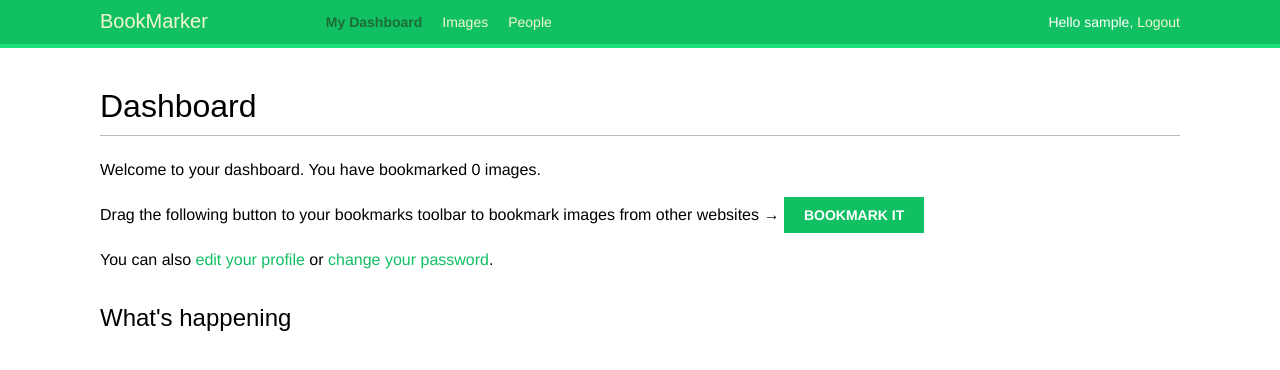
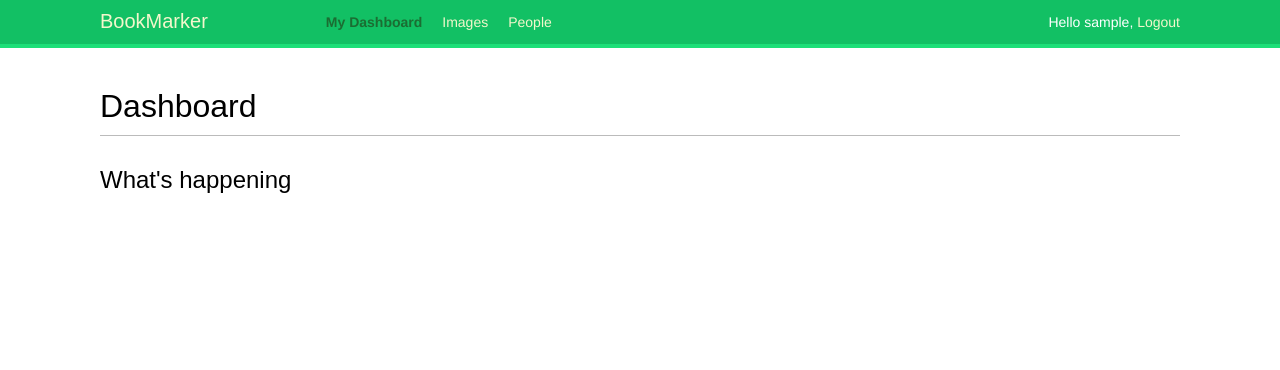
Before and after one commit to chetat/bookmarker, a Django app: page /account/ in a window 1280 px wide. Shown: the top 370 px of the page. Run offline with Django 3.2, Linux system fonts and the light colour scheme; the visitor is signed in with stand-in values (Sample User, id 1); data comes from the database, SQL or seed files in the repository; data that the repository does not hold is empty; some libraries are stand-ins or nearby versions; some web fonts are replaced.

```diff
--- a/bookmarker/account/templates/account/dashboard.html
+++ b/bookmarker/account/templates/account/dashboard.html
@@ -3,11 +3,6 @@
 {% block content %}
   <h1>Dashboard</h1>
 
-  {% with total_images_created=request.user.images_created.count %}
-    <p>Welcome to your dashboard. You have bookmarked {{ total_images_created }} image{{ total_images_created|pluralize }}.</p>
-  {% endwith %}
-  <p>Drag the following button to your bookmarks toolbar to bookmark images from other websites → <a href="javascript:{% include "bookmarklet_launcher.js" %}" class="button">Bookmark it</a></p>
-  <p>You can also <a href="{% url "edit" %}">edit your profile</a> or <a href="{% url "password_change" %}">change your password</a>.</p>
 
   <h2>What's happening</h2>
   <div id="action-list">
--- a/bookmarker/images/models.py
+++ b/bookmarker/images/models.py
@@ -19,6 +19,8 @@ class Image(models.Model):
     users_like = models.ManyToManyField(settings.AUTH_USER_MODEL,
                                         related_name='images_liked',
                                         blank=True)
+    total_likes = models.PositiveIntegerField(db_index=True,
+                                              default=0)
 
     def get_absolute_url(self):
         return reverse('images:detail', args=[self.id, self.slug])
```
Also changed, not shown: bookmarker/images/signals.py (added, +8 -0 lines), bookmarker/images/migrations/0002_image_total_likes.py (added).
